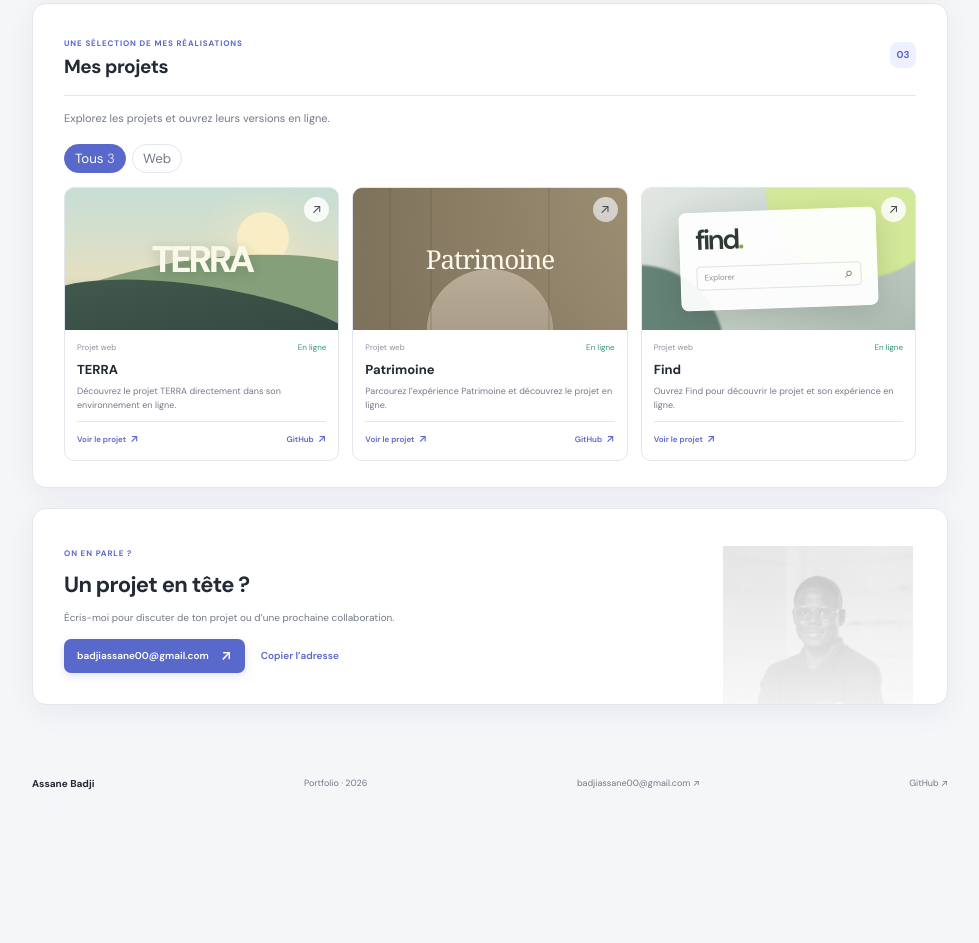
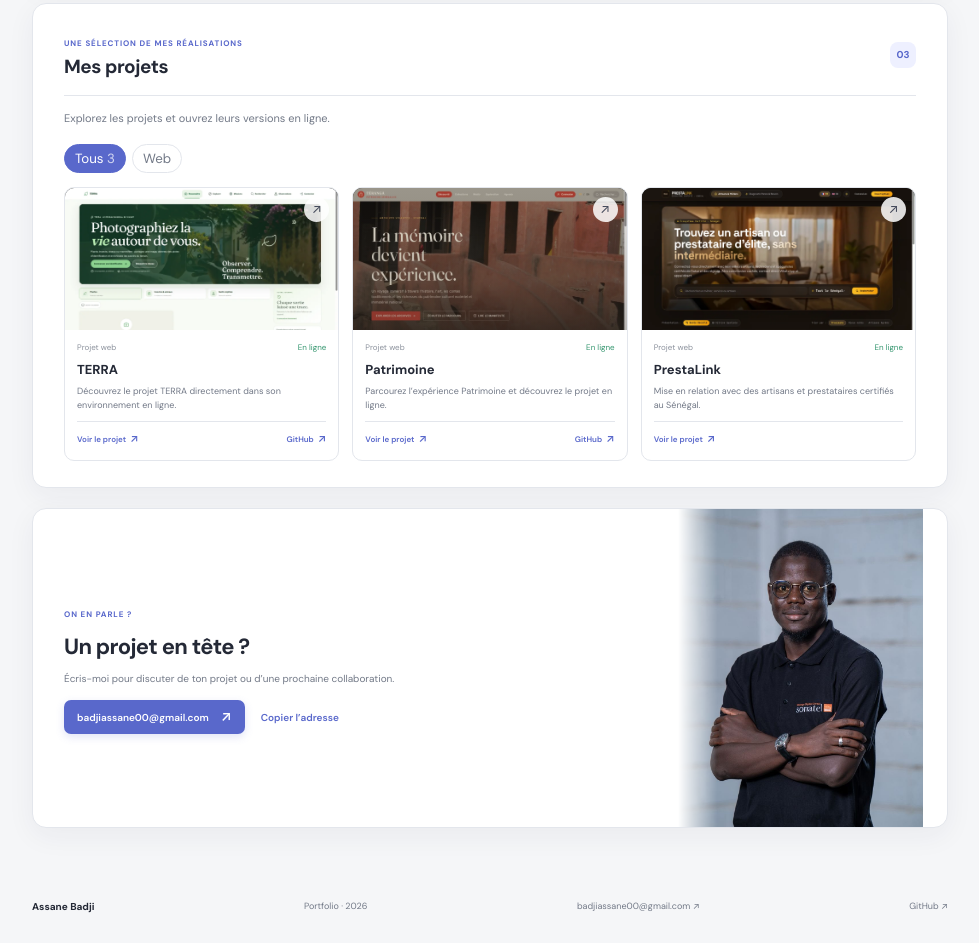
Before and after one commit to badjiassane00-cmd/portfolio, a website built with Vite: page index.html in a window 1280 px wide. Shown: the part 1505-2448 px from the top of the page, without its empty margins (150-1129 px from the left). Before the commit the page ends 2325 px from the top, so only its background shows below. Built offline with nearby package versions, Linux system fonts and the light colour scheme.

Commit message:
feat: show a clear portrait and live project previews

```diff
--- a/package.json
+++ b/package.json
@@ -1,7 +1,7 @@
 {
   "name": "assane-badji-portfolio",
   "private": true,
-  "version": "1.0.0",
+  "version": "1.0.3",
   "type": "module",
   "scripts": {
     "dev": "vite",
--- a/src/model/portfolio.ts
+++ b/src/model/portfolio.ts
@@ -13,8 +13,8 @@ export interface Project {
   url: string;
   repository?: string;
   description: string;
-  visual: 'terra' | 'patrimoine' | 'find';
-  label: string;
+  visual: 'terra' | 'patrimoine' | 'prestalink';
+  image: string;
 }
 
 export const technologyGroups: TechnologyGroup[] = [
@@ -29,7 +29,7 @@ export const technologyGroups: TechnologyGroup[] = [
 ];
 
 export const projects: Project[] = [
-  { name: 'TERRA', url: 'https://terra-web-avn6.onrender.com/', repository: 'https://github.com/badjiassane00-cmd/TERRA', description: 'Découvrez le projet TERRA directement dans son environnement en ligne.', visual: 'terra', label: 'TERRA' },
-  { name: 'Patrimoine', url: 'https://patrimoine-5o5f.onrender.com/', repository: 'https://github.com/badjiassane00-cmd/patrimoine', description: 'Parcourez l’expérience Patrimoine et découvrez le projet en ligne.', visual: 'patrimoine', label: 'Patrimoine' },
-  { name: 'Find', url: 'https://find-3nmq.onrender.com/', description: 'Ouvrez Find pour découvrir le projet et son expérience en ligne.', visual: 'find', label: 'find.' },
+  { name: 'TERRA', url: 'https://terra-web-avn6.onrender.com/', repository: 'https://github.com/badjiassane00-cmd/TERRA', description: 'Découvrez le projet TERRA directement dans son environnement en ligne.', visual: 'terra', image: '/assets/projects/terra.webp' },
+  { name: 'Patrimoine', url: 'https://patrimoine-5o5f.onrender.com/', repository: 'https://github.com/badjiassane00-cmd/patrimoine', description: 'Parcourez l’expérience Patrimoine et découvrez le projet en ligne.', visual: 'patrimoine', image: '/assets/projects/patrimoine.webp' },
+  { name: 'PrestaLink', url: 'https://find-3nmq.onrender.com/', description: 'Mise en relation avec des artisans et prestataires certifiés au Sénégal.', visual: 'prestalink', image: '/assets/projects/find.webp' },
 ];
--- a/src/styles.css
+++ b/src/styles.css
@@ -171,3 +171,21 @@ html[data-theme="dark"] .technology-card{background:var(--surface-soft)}
 /* Contrôle vidéo compact, sans libellé visible. */
 .video-toggle{width:38px;height:38px;justify-content:center;padding:0}
 @media(max-width:520px){.video-toggle{width:34px;height:34px;padding:0}}
+
+
+/* Portrait lumineux et aperçus fidèles aux projets déployés. */
+.contact-card{min-height:320px;padding-right:290px}
+.contact-portrait{right:24px;bottom:0;width:245px;height:100%;opacity:1;mask-image:linear-gradient(90deg,transparent 0%,#000 16%)}
+.contact-portrait img{filter:none;object-position:center 14%}
+.project-image{isolation:isolate;background:#151719}
+.project-preview{position:absolute;inset:0;width:100%;height:100%;object-fit:cover;object-position:top center;transition:transform .55s cubic-bezier(.2,.7,.2,1),filter .35s}
+.project-image:hover .project-preview{transform:scale(1.06);filter:saturate(1.08)}
+.project-open{z-index:2}
+@media(max-width:760px){.contact-card{padding-right:220px}.contact-portrait{right:12px;width:205px}}
+@media(max-width:520px){
+  .contact-card{min-height:410px;padding:22px 18px}
+  .contact-copy{max-width:100%}
+  .contact-portrait{right:0;bottom:0;width:100%;height:220px;mask-image:linear-gradient(0deg,#000 45%,transparent 100%)}
+  .contact-portrait img{object-position:center 12%}
+}
+@media(prefers-reduced-motion:reduce){.project-preview{transition:none}}
--- a/src/view/portfolioView.ts
+++ b/src/view/portfolioView.ts
@@ -14,19 +14,13 @@ export function renderTechnologyGroups(groups: TechnologyGroup[]): void {
     </details>`).join('');
 }
 
-function projectVisual(project: Project): string {
-  if (project.visual === 'terra') return '<div class="terra-landscape"><span class="terra-sun"></span><span class="terra-hill hill-one"></span><span class="terra-hill hill-two"></span></div><span class="project-logo">TERRA</span>';
-  if (project.visual === 'patrimoine') return '<span class="patrimoine-title">Patrimoine</span>';
-  return '<div class="find-card"><span class="find-logo">find<span>.</span></span><span class="find-search">Explorer <b>⌕</b></span></div>';
-}
-
 export function renderProjects(projects: Project[]): void {
   const root = document.querySelector<HTMLElement>('#project-grid');
   if (!root) return;
   root.innerHTML = projects.map((project) => `
     <article class="project-card" data-category="web">
       <a class="project-image ${project.visual}-image" href="${escapeHtml(project.url)}" target="_blank" rel="noreferrer" aria-label="Voir ${escapeHtml(project.name)} en ligne">
-        ${projectVisual(project)}<span class="project-open">↗</span>
+        <img class="project-preview" src="${escapeHtml(project.image)}" alt="Aperçu du projet ${escapeHtml(project.name)}" loading="lazy" decoding="async" /><span class="project-open">↗</span>
       </a>
       <div class="project-details"><div class="project-type"><span>Projet web</span><span>En ligne</span></div>
         <h3>${escapeHtml(project.name)}</h3><p>${escapeHtml(project.description)}</p>
```
Also changed, not shown: CHANGELOG.md, assets/projects/find.webp (added), assets/projects/patrimoine.webp (added), assets/projects/terra.webp (added), 1 other file.
